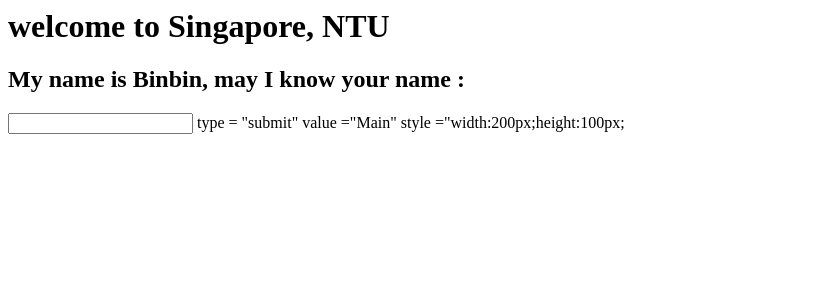
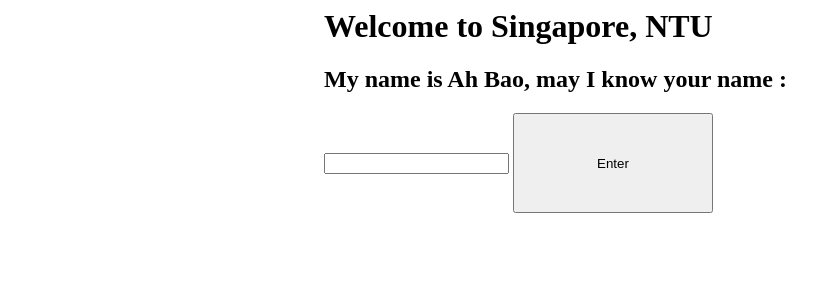
Before and after one commit to Tao0503/RPA-19ffeb2024, a Flask app: page /image_gpt in a window 1280 px wide. Shown: the top 300 px of the page, without its empty margins (0-840 px from the left). Run offline with Flask 3, Linux system fonts and the light colour scheme.

Commit message:
Update image_gpt.html

```diff
--- a/templates/image_gpt.html
+++ b/templates/image_gpt.html
@@ -1,15 +1,15 @@
 <style>
-  .container{width:100%;margin:auto;}
-  @media (min-width:600px) {.comtainer{width:80%;}}
-  @media (min-width:768px) {.comtainer{width:60%;}}
-  @media (min-width:1024px) {.comtainer{width:50%;}}
+.container{width:100%;margin:auto}
+@media (min-width:600px) {.container{width: 80%;}}
+@media (min-width:768px) {.container{width: 60%;}}
+@media (min-width:1024px) {.container{width: 50%;}}
 </style>
 
-<div class ="container">
-<h1>welcome to Singapore, NTU </h1>
-<form action:"/image_result" method="post">
-    <h2>My name is Binbin, may I know your name : </h2>
-    <input type = "text" name="q"
-    <input> type = "submit" value ="Main" style ="width:200px;height:100px;
+<div class="container">
+<h1>Welcome to Singapore, NTU</h1>
+<form action="/main" method="post">
+  <h2>My name is Ah Bao, may I know your name : </h2>
+  <input type = "text" name="r">
+  <input type = "submit" value="Enter" style="width:200px;height:100px;">
 </form>
 </div>
```
